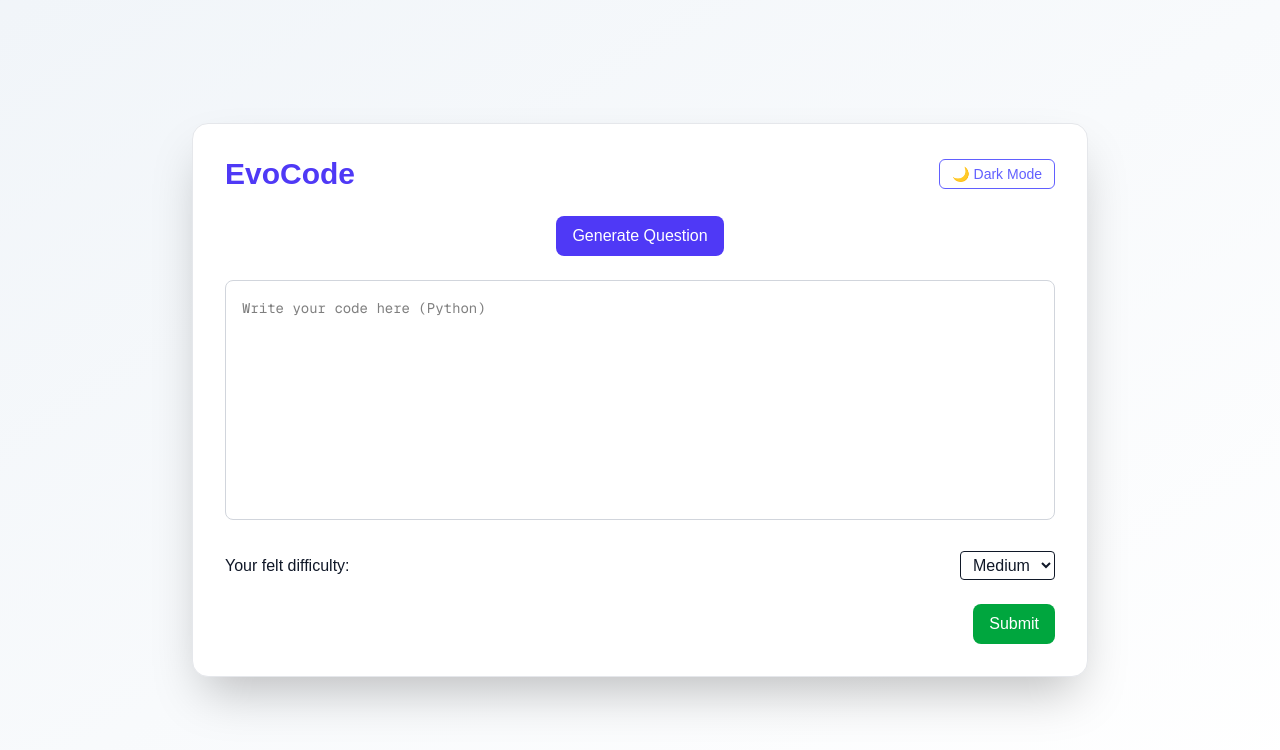
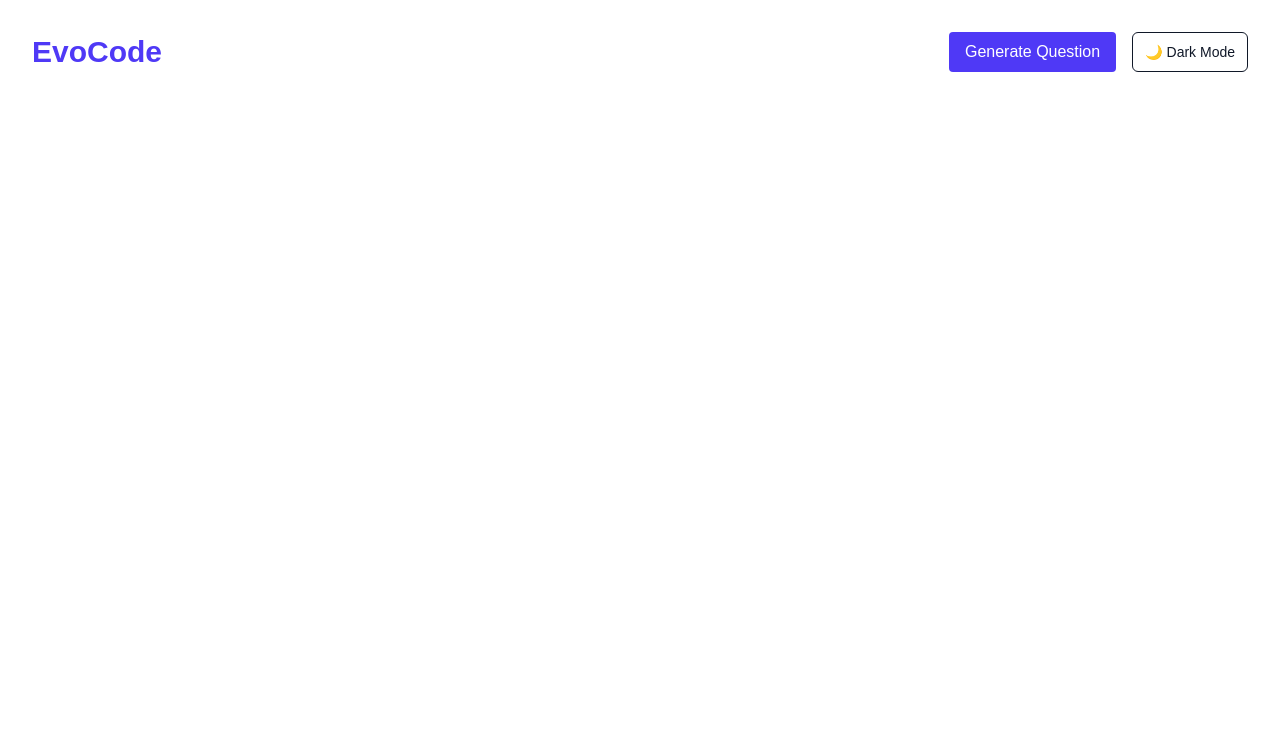
Before and after one commit to Ramya12805/EvoCode, a Next.js app: page / in a window 1280 px wide. Shown: the top 750 px of the page. Built offline with nearby package versions, Linux system fonts and the light colour scheme.

Commit message:
updated ui for view the question

```diff
--- a/app/page.tsx
+++ b/app/page.tsx
@@ -38,7 +38,7 @@ export default function Home() {
     const data = await res.json();
     setQuestion(stripMarkdown(data.text));
     setLoading(false);
-    setShowPanel(true);
+    // setShowPanel(true);
   };
 
   const handleSubmit = async () => {
@@ -101,66 +101,78 @@ export default function Home() {
   };
 
   return (
-    <main
-      className={`${
-        darkMode
-          ? 'bg-gray-900 text-white'
-          : 'bg-gradient-to-br from-slate-100 to-white text-gray-900'
-      } min-h-screen flex items-center justify-center px-4 py-12`}
+  <main className={`${darkMode ? 'bg-gray-900 text-white' : 'bg-white text-gray-900'} min-h-screen p-8`}>
+    {/* Header */}
+    <div className="flex justify-between items-center mb-6">
+      <h1 className="text-3xl font-bold text-indigo-600">EvoCode</h1>
+      <div className="flex gap-4">
+        <button
+          onClick={handleGenerate}
+          className="bg-indigo-600 text-white px-4 py-2 rounded hover:bg-indigo-700"
         >
-      <div
-        className={`w-full max-w-4xl shadow-2xl rounded-2xl p-8 space-y-6 border ${
-          darkMode ? 'bg-gray-800 border-gray-700' : 'bg-white border-gray-200'
-        }`}
-      >
-        <div className="flex justify-between items-center">
-          <h1 className="text-3xl font-bold text-indigo-600">EvoCode</h1>
+          Generate Question
+        </button>
         <button
           onClick={() => setDarkMode(!darkMode)}
-            className="text-sm text-indigo-500 border border-indigo-500 px-3 py-1 rounded-md hover:bg-indigo-500 hover:text-white transition"
+          className="text-sm px-3 py-1 border rounded-md"
         >
           {darkMode ? '☀️ Light Mode' : '🌙 Dark Mode'}
         </button>
       </div>
+    </div>
 
-        <div className="flex justify-center">
+    {/* Question Preview */}
+    {question && !showPanel && (
+      <div className="border p-4 rounded flex justify-between items-center shadow-md bg-indigo-50">
+        <p className="truncate max-w-md font-medium text-indigo-700">{question.slice(0, 80)}...</p>
         <button
-            onClick={handleGenerate}
-            className="bg-indigo-600 text-white px-4 py-2 rounded-lg hover:bg-indigo-700 transition"
+          onClick={() => setShowPanel(true)}
+          className="bg-indigo-600 text-white px-3 py-1 rounded hover:bg-indigo-700"
         >
-            Generate Question
+          View
+        </button>
+      </div>
+    )}
+
+    {/* Full View */}
+    {showPanel && (
+      <div className="grid grid-cols-2 gap-6 mt-6">
+        {/* Left: Question Full */}
+        <div className={`p-4 rounded-xl border shadow-md ${darkMode ? 'bg-gray-800' : 'bg-slate-100'}`}>
+          <h2 className="text-lg font-semibold text-indigo-600 mb-2">Question</h2>
+          <pre className="whitespace-pre-wrap text-sm">{question}</pre>
+        </div>
+
+        {/* Right: Code + Tools */}
+        <div className={`p-4 rounded-xl border shadow-md flex flex-col gap-4 ${darkMode ? 'bg-gray-800' : 'bg-white'}`}>
+          {/* <h2 className="text-lg font-semibold text-indigo-600">Your Code</h2> */}
+          <div className="flex justify-between items-center">
+            <h2 className="text-lg font-semibold text-indigo-600">Your Code</h2>
+            <button
+              onClick={() => setShowPanel(false)}
+              className="text-sm px-3 py-1 border rounded hover:bg-gray-200 dark:hover:bg-gray-700"
+            >
+              ← Back
             </button>
           </div>
 
-        {question && (
-          <div
-            className={`p-4 rounded-md border ${
-              darkMode
-                ? 'bg-gray-700 border-indigo-400 text-white'
-                : 'bg-indigo-50 border-indigo-300 text-indigo-900'
-            } whitespace-pre-wrap`}
-          >
-            {question}
-          </div>
-        )}
-
           <textarea
-          placeholder="Write your code here (Python)"
             value={code}
             onChange={(e) => setCode(e.target.value)}
-          className={`w-full h-60 p-4 border rounded-lg font-mono text-sm resize-none leading-relaxed ${
-            darkMode
-              ? 'bg-gray-900 text-white border-gray-600 focus:ring-indigo-400'
-              : 'bg-white text-black border-gray-300 focus:ring-indigo-400'
-          } focus:outline-none focus:ring-2`}
+            placeholder="Write your Python code here..."
+            rows={10}
+            className={`w-full font-mono text-sm p-3 rounded border resize-none ${
+              darkMode ? 'bg-gray-900 text-white border-gray-600' : 'bg-gray-50 text-black border-gray-300'
+            }`}
           />
 
-        <div className="flex justify-between items-center">
-          <label className="font-medium">Your felt difficulty:</label>
+          {/* Difficulty */}
+          <div className="flex justify-between items-center mt-2">
+            <label className="text-sm font-medium">How difficult was it?</label>
             <select
               value={difficulty}
               onChange={(e) => setDifficulty(e.target.value)}
-            className="border px-2 py-1 rounded"
+              className="px-3 py-1 border rounded text-sm"
             >
               <option value="easy">Easy</option>
               <option value="medium">Medium</option>
@@ -168,32 +180,36 @@ export default function Home() {
             </select>
           </div>
 
-
+          {/* Buttons */}
           <div className="flex justify-end gap-4">
+            <button
+              onClick={() => alert("Run feature not implemented yet")}
+              className="px-4 py-2 bg-yellow-500 text-white rounded hover:bg-yellow-600"
+            >
+              Run
+            </button>
             <button
               onClick={handleSubmit}
               disabled={loading}
-            className={`px-4 py-2 rounded-lg text-white ${
-              loading ? 'bg-gray-400' : 'bg-green-600 hover:bg-green-700'
-            } transition`}
+              className={`px-4 py-2 text-white rounded ${loading ? 'bg-gray-400' : 'bg-green-600 hover:bg-green-700'}`}
             >
               {loading ? 'Checking...' : 'Submit'}
             </button>
           </div>
 
+          {/* Report */}
           {result && (
-          <div
-            className={`mt-4 p-4 rounded-md border-l-4 text-sm whitespace-pre-wrap leading-relaxed ${
-              darkMode
-                ? 'bg-gray-700 border-yellow-500 text-yellow-100'
-                : 'bg-yellow-50 border-yellow-500 text-gray-800'
-            }`}
-          >
-            <h2 className="font-semibold mb-2">Assessment Report:</h2>
-            {result}
+            <div className={`p-4 border-l-4 text-sm rounded mt-4 whitespace-pre-wrap ${
+              darkMode ? 'bg-gray-700 border-yellow-500 text-yellow-100' : 'bg-yellow-50 border-yellow-500 text-gray-800'
+            }`}>
+              <strong>Assessment Report:</strong>
+              <p className="mt-2">{result}</p>
             </div>
           )}
         </div>
+      </div>
+    )}
   </main>
 );
+
 }
```
Lines whose indentation alone changed are shown as unchanged.
